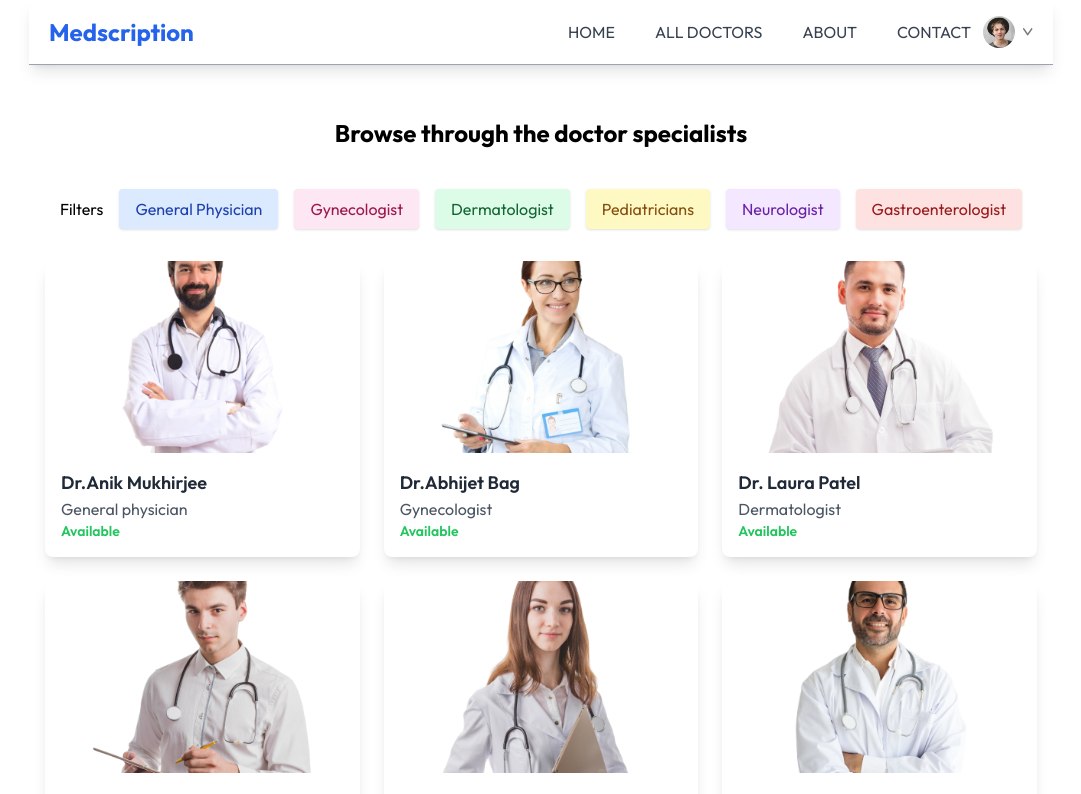
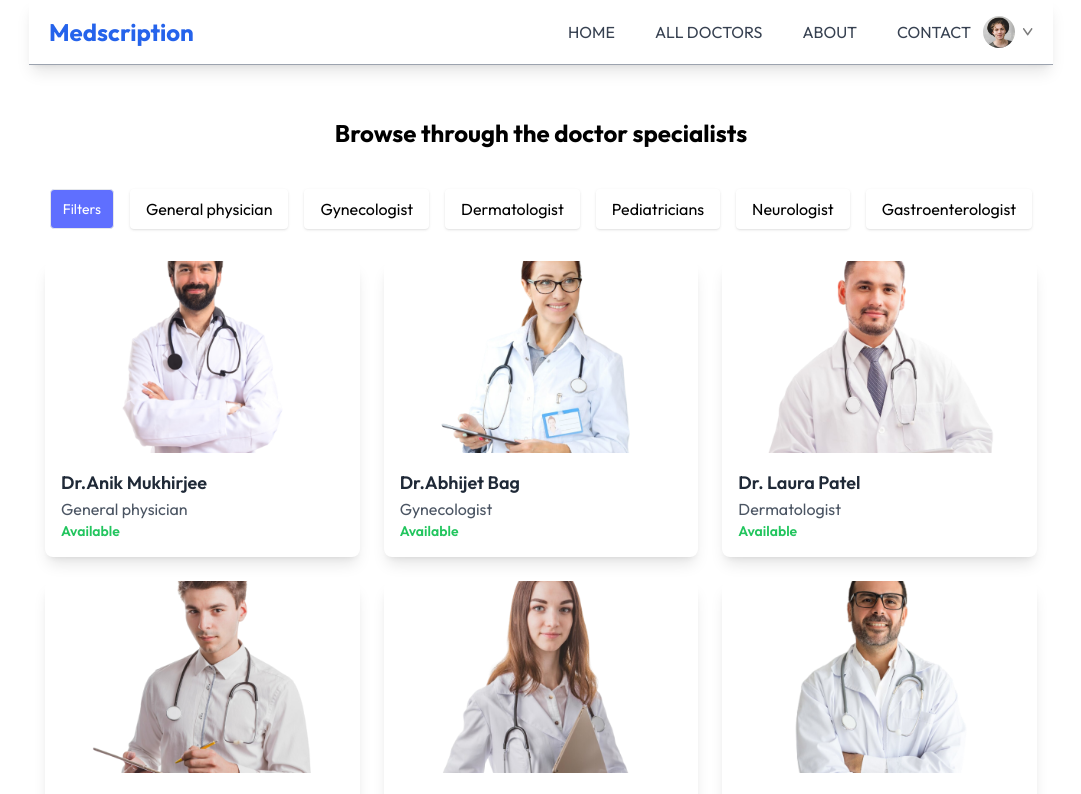
Before and after one commit to Papun1111/VitalsOn, a React (Vite) app in the folder frontend/: page /doctors in a window 1280 px wide. Shown: the top 794 px of the page, without its empty margins (99-1180 px from the left). Built offline with nearby package versions, Linux system fonts and the light colour scheme.

Commit message:
frontend completed

```diff
--- a/frontend/src/Pages/Doctor.jsx
+++ b/frontend/src/Pages/Doctor.jsx
@@ -6,6 +6,7 @@ const Doctor = () => {
   const { speciality } = useParams();
   const { doctors } = useContext(AppContext);
   const [filterDoc, setFilterDoc] = useState([]);
+  const [showFilter, setShowFilter] = useState(true);
   const navigate = useNavigate();
 
   const applyFilter = () => {
@@ -19,25 +20,35 @@ const Doctor = () => {
 
   useEffect(() => {
     applyFilter();
-  }, [speciality]); // Optimized to only re-run on speciality change
+  }, [speciality, doctors]); // Added doctors as a dependency
 
   return (
     <div className="container mx-auto px-4 py-8">
       <h1 className="text-2xl font-bold text-center mb-10">Browse through the doctor specialists</h1>
       <div className="flex flex-wrap justify-center gap-4 mb-8">
-        <button>Filters</button>
-        <p style={speciality==="General physician"?{backgroundColor:"black"}:{}}  onClick={()=>speciality==="General physician"?navigate("/doctors"):navigate("/doctors/General physician")} className="bg-blue-100 text-blue-800 px-4 py-2 rounded shadow cursor-pointer hover:bg-blue-200 transition-colors">General Physician</p>
-        <p style={speciality==="Gynecologist"?{backgroundColor:"black"}:{}} onClick={()=>speciality==="Gynecologist"?navigate("/doctors"):navigate("/doctors/Gynecologist")} className="bg-pink-100 text-pink-800 px-4 py-2 rounded shadow cursor-pointer hover:bg-pink-200 transition-colors">Gynecologist</p>
-        <p style={speciality==="Dermatologist"?{backgroundColor:"black"}:{}}  onClick={()=>speciality==="Dermatologist"?navigate("/doctors"):navigate("/doctors/Dermatologist")} className="bg-green-100 text-green-800 px-4 py-2 rounded shadow cursor-pointer hover:bg-green-200 transition-colors">Dermatologist</p>
-        <p style={speciality==="Pediatricians"?{backgroundColor:"black"}:{}}  onClick={()=>speciality==="Pediatricians"?navigate("/doctors"):navigate("/doctors/Pediatricians")} className="bg-yellow-100 text-yellow-800 px-4 py-2 rounded shadow cursor-pointer hover:bg-yellow-200 transition-colors">Pediatricians</p>
-        <p style={speciality==="Neurologist"?{backgroundColor:"black"}:{}}  onClick={()=>speciality==="Neurologist"?navigate("/doctors"):navigate("/doctors/Neurologist")} className="bg-purple-100 text-purple-800 px-4 py-2 rounded shadow cursor-pointer hover:bg-purple-200 transition-colors">Neurologist</p>
-        <p style={speciality==="Gastroenterologist"?{backgroundColor:"black"}:{}} onClick={()=>speciality==="Gastroenterologist"?navigate("/doctors"):navigate("/doctors/Gastroenterologist")} className="bg-red-100 text-red-800 px-4 py-2 rounded shadow cursor-pointer hover:bg-red-200 transition-colors">Gastroenterologist</p>
+        <button
+          className={`py-1 px-3 border rounded text-sm transition-all ${showFilter ? 'bg-primary text-white' : ''}`}
+          onClick={() => setShowFilter(prev => !prev)}
+        >
+          Filters
+        </button>
+
+        {['General physician', 'Gynecologist', 'Dermatologist', 'Pediatricians', 'Neurologist', 'Gastroenterologist'].map((spec) => (
+          <p
+            key={spec}
+            style={speciality === spec ? { backgroundColor: "black" } : {}}
+            onClick={() => navigate(`/doctors/${spec}`)}
+            className={`bg-${spec === 'Gynecologist' ? 'pink' : spec === 'Dermatologist' ? 'green' : spec === 'Pediatricians' ? 'yellow' : spec === 'Neurologist' ? 'purple' : 'red'}-100 text-${spec === 'Gynecologist' ? 'pink' : spec === 'Dermatologist' ? 'green' : spec === 'Pediatricians' ? 'yellow' : spec === 'Neurologist' ? 'purple' : 'red'}-800 px-4 py-2 rounded shadow cursor-pointer hover:bg-${spec === 'Gynecologist' ? 'pink' : spec === 'Dermatologist' ? 'green' : spec === 'Pediatricians' ? 'yellow' : spec === 'Neurologist' ? 'purple' : 'red'}-200 transition-colors`}
+          >
+            {spec}
+          </p>
+        ))}
       </div>
       <div className="grid grid-cols-1 sm:grid-cols-2 lg:grid-cols-3 gap-6">
-        {filterDoc.map((item, index) => (
+        {filterDoc.map((item) => (
           <div
             onClick={() => navigate(`/appointment/${item._id}`)}
-            key={index}
+            key={item._id}
             className="bg-white rounded-lg shadow-lg overflow-hidden transition-transform duration-300 ease-in-out hover:scale-105"
           >
             <img
```
